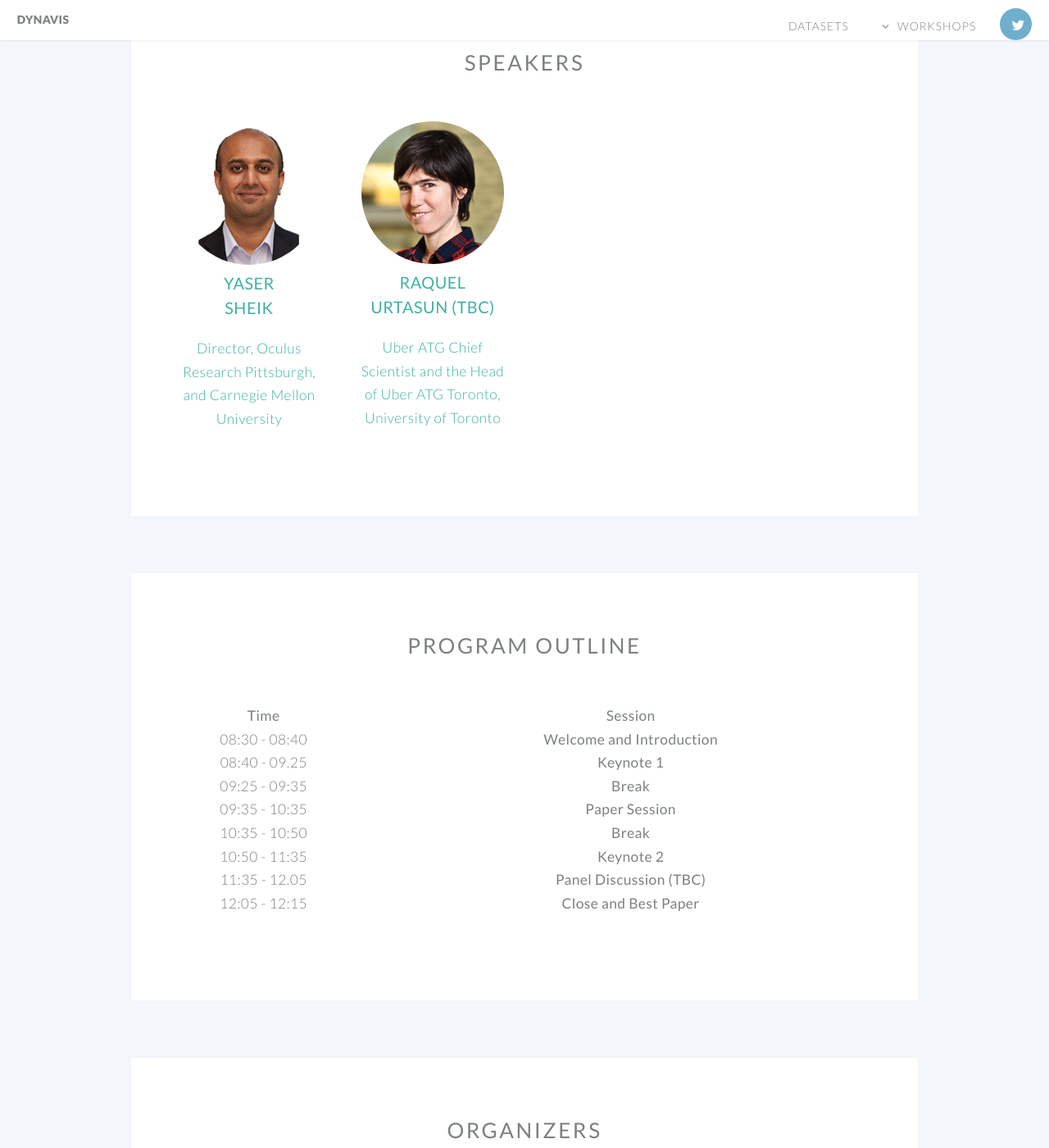
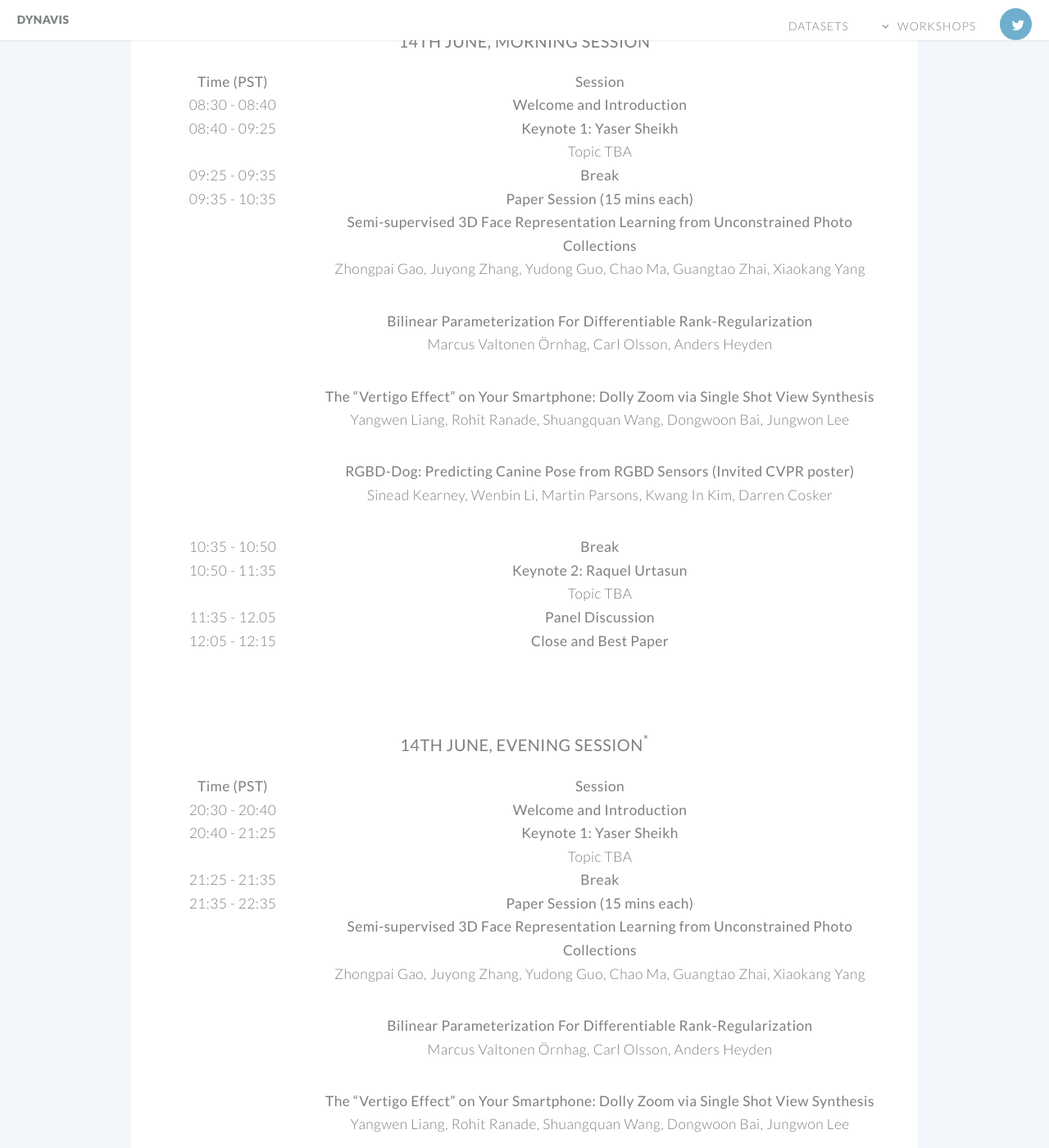
Before and after one commit to DynaVis/DynaVis.github.io, a Jekyll site: the page built from 2020.html, in a window 1280 px wide and 1400 px high, scrolled down 2745 px. Shown: the whole window at 82% size. Built offline with Jekyll 4.4.1, drawn with Linux system fonts in a browser that asks for light colours; some of the changed text lies outside the part shown.

Commit message:
2020 program update

```diff
--- a/2020.html
+++ b/2020.html
@@ -51,7 +51,196 @@ redirect_from: "/"
     </section>
 
 
-     <section class="wrapper style3 container special" id="submission">
+
+    <!-- Three -->
+    <section class="wrapper style3 container special" id="speakers">
+
+        <header class="major">
+            <h2><strong>Speakers</strong></h2>
+        </header>
+        <div class="row">
+            <div class="3u">
+                <a href="http://www.cs.cmu.edu/~yaser/" target="_blank">
+                    <section>
+                        <img class="image-circle" src="/images/2020/ys.png" alt=""/>
+                        <header>
+                            <h3><strong>Yaser <br> Sheik</strong></h3>
+                        </header>
+                        <p> Director, Oculus Research Pittsburgh, and Carnegie Mellon University</p>
+                    </section>
+                </a>
+
+            </div>
+            <div class="3u">
+                <a href="http://www.cs.toronto.edu/~urtasun/" target="_blank">
+                    <section>
+                        <img class="image-circle" src="/images/2020/ru.jpg" alt=""/>
+                        <header>
+                            <h3><strong>Raquel<br> Urtasun</strong></h3>
+                        </header>
+                        <p>Uber ATG Chief Scientist and the Head of Uber ATG Toronto, University of Toronto</p>
+                    </section>
+                </a>
+            </div>
+    </section>
+
+
+    <!-- Three -->
+    <section class="wrapper style3 container special" id="program">
+
+        <header class="major">
+            <h2><strong>Program</strong></h2>
+        </header>
+        <h3><strong>14th June, Morning Session</strong></h3>
+
+       <div class="row">
+           <table >
+	            <colgroup>
+			       <col span="1" style="width: 25%;">
+			       <col span="1" style="width: 75%;">
+			  	</colgroup>
+                    <tbody >
+                            <tr>
+                                <td><strong>Time (PST)</strong></td>
+                                <td><strong>Session</strong></td>
+                            </tr>
+                            <tr>
+                                <td><span >08:30 - 08:40</span></td>
+                                <td><span ><b>Welcome and Introduction</b></span></td>
+                            </tr>
+                            <tr>
+                                <td><span >08:40 - 09:25</span></td>
+                                <td><span ><b>Keynote 1: Yaser Sheikh</b><br>
+											Topic TBA</span>
+								</td>
+                            </tr>
+                            <tr>
+                                <td><span >09:25 - 09:35</span></td>
+                                <td><span ><b>Break</b></span></td>
+                            </tr>
+                            <tr>
+                                <td><span >09:35 - 10:35</span></td>
+                                <td>
+                                	<span ><b>Paper Session (15 mins each)</b></span>
+
+<p><b>Semi-supervised 3D Face Representation Learning from Unconstrained Photo Collections</b><br>
+Zhongpai Gao, Juyong Zhang, Yudong Guo, Chao Ma, Guangtao Zhai, Xiaokang Yang</p>
+
+<p><b>Bilinear Parameterization For Differentiable Rank-Regularization</b><br>
+Marcus Valtonen Örnhag, Carl Olsson, Anders Heyden</p>
+
+<p><b>The “Vertigo Effect” on Your Smartphone: Dolly Zoom via Single Shot View Synthesis</b><br>
+Yangwen Liang, Rohit Ranade, Shuangquan Wang, Dongwoon Bai, Jungwon Lee</p>
+
+<p><b>RGBD-Dog: Predicting Canine Pose from RGBD Sensors (Invited CVPR poster)</b><br>
+Sinead Kearney, Wenbin Li, Martin Parsons, Kwang In Kim, Darren Cosker</p>
+
+                                </td>
+                            </tr>
+                            <tr>
+                                <td><span >10:35 - 10:50</span></td>
+                                <td><span ><b>Break</b></span></td>
+                            </tr>
+                            <tr>
+                                <td><span >10:50 - 11:35</span></td>
+                                <td><span ><b>Keynote 2: Raquel Urtasun</b><br>
+Topic TBA
+                                </span></td>
+                            </tr>
+                            <tr>
+                                <td><span >11:35 - 12.05</span></td>
+                                <td><span ><b>Panel Discussion</b></span></td>
+                            </tr>
+                            <tr>
+                                <td><span >12:05 - 12:15</span></td>
+                                <td><span ><b>Close and Best Paper</b></span></td>
+                            </tr>
+				</tbody>
+			</table>
+        </div>
+
+
+       <br/>
+       <hr/>
+       <h3><strong>14th June, Evening Session<sup>*</sup></strong></h3>
+
+       <div class="row">
+           <table >
+	            <colgroup>
+			       <col span="1" style="width: 25%;">
+			       <col span="1" style="width: 75%;">
+			  	</colgroup>
+                    <tbody >
+                            <tr>
+                                <td><strong>Time (PST)</strong></td>
+                                <td><strong>Session</strong></td>
+                            </tr>
+                            <tr>
+                                <td><span >20:30 - 20:40</span></td>
+                                <td><span ><b>Welcome and Introduction</b></span></td>
+                            </tr>
+                            <tr>
+                                <td><span >20:40 - 21:25</span></td>
+                                <td><span ><b>Keynote 1: Yaser Sheikh</b><br>
+											Topic TBA</span>
+								</td>
+                            </tr>
+                            <tr>
+                                <td><span >21:25 - 21:35</span></td>
+                                <td><span ><b>Break</b></span></td>
+                            </tr>
+                            <tr>
+                                <td><span >21:35 - 22:35</span></td>
+                                <td>
+                                	<span ><b>Paper Session (15 mins each)</b></span>
+
+<p><b>Semi-supervised 3D Face Representation Learning from Unconstrained Photo Collections</b><br>
+Zhongpai Gao, Juyong Zhang, Yudong Guo, Chao Ma, Guangtao Zhai, Xiaokang Yang</p>
+
+<p><b>Bilinear Parameterization For Differentiable Rank-Regularization</b><br>
+Marcus Valtonen Örnhag, Carl Olsson, Anders Heyden</p>
+
+<p><b>The “Vertigo Effect” on Your Smartphone: Dolly Zoom via Single Shot View Synthesis</b><br>
+Yangwen Liang, Rohit Ranade, Shuangquan Wang, Dongwoon Bai, Jungwon Lee</p>
+
+<p><b>RGBD-Dog: Predicting Canine Pose from RGBD Sensors (Invited CVPR poster)</b><br>
+Sinead Kearney, Wenbin Li, Martin Parsons, Kwang In Kim, Darren Cosker</p>
+
+                                </td>
+                            </tr>
+                            <tr>
+                                <td><span >22:35 - 22:50</span></td>
+                                <td><span ><b>Break</b></span></td>
+                            </tr>
+                            <tr>
+                                <td><span >22:50 - 23:35</span></td>
+                                <td><span ><b>Keynote 2: Raquel Urtasun</b><br>
+Topic TBA
+                                </span></td>
+                            </tr>
+                            <tr>
+                                <td><span >23:35 - 00.05</span></td>
+                                <td><span >
+<b>Live Q&A discussion with authors and speakers</b></span></td>
+                            </tr>
+                            <tr>
+                                <td><span >00:05 - 00:15</span></td>
+                                <td><span ><b>Close and Best Paper</b></span></td>
+                            </tr>
+                            <tr>
+                                <td><span >00:15 - 00:45</span></td>
+                                <td><span ><b>Recording of Panel Discussion (from 11:35)</b></span></td>
+                            </tr>
+
+				</tbody>
+			</table>
+			<p><sup>*</sup> Sessions maybe pre-recorded</p>
+        </div>
+
+
+   </section>
+
+        <section class="wrapper style3 container special" id="submission">
 
         <header class="major">
             <h2><strong>Submission</strong></h2>
@@ -108,100 +297,9 @@ redirect_from: "/"
 					<h3>Prize</h3>
 				</header>
 				<p>The best paper will receive a <b>NVIDIA TITAN RTX GPU</b>, courtesy of our workshop sponsor <a href="https://www.nvidia.com/" target="_blank">NVIDIA</a>.</p>
-		</div>
-
-
-
-
+			</div>
         </div>
     </section>
-
-
-
-    <!-- Three -->
-    <section class="wrapper style3 container special" id="speakers">
-
-        <header class="major">
-            <h2><strong>Speakers</strong></h2>
-        </header>
-        <div class="row">
-            <div class="3u">
-                <a href="http://www.cs.cmu.edu/~yaser/" target="_blank">
-                    <section>
-                        <img class="image-circle" src="/images/2020/ys.png" alt=""/>
-                        <header>
-                            <h3><strong>Yaser <br> Sheik</strong></h3>
-                        </header>
-                        <p> Director, Oculus Research Pittsburgh, and Carnegie Mellon University</p>
-                    </section>
-                </a>
-
-            </div>
-            <div class="3u">
-                <a href="http://www.cs.toronto.edu/~urtasun/" target="_blank">
-                    <section>
-                        <img class="image-circle" src="/images/2020/ru.jpg" alt=""/>
-                        <header>
-                            <h3><strong>Raquel<br> Urtasun (TBC)</strong></h3>
-                        </header>
-                        <p>Uber ATG Chief Scientist and the Head of Uber ATG Toronto, University of Toronto</p>
-                    </section>
-                </a>
-            </div>
-    </section>
-
-
-    <!-- Three -->
-    <section class="wrapper style3 container special" id="program">
-
-        <header class="major">
-            <h2><strong>Program Outline</strong></h2>
-        </header>
-       <div class="row">
-           <table >
-                    <tbody >
-                            <tr>
-                                <td><strong>Time</strong></td>
-                                <td><strong>Session</strong></td>
-                            </tr>
-                            <tr>
-                                <td><span >08:30 - 08:40</span></td>
-                                <td><span ><b>Welcome and Introduction</b></span></td>
-                            </tr>
-                            <tr>
-                                <td><span >08:40 - 09.25</span></td>
-                                <td><span ><b>Keynote 1</b></span></td>
-                            </tr>
-                            <tr>
-                                <td><span >09:25 - 09:35</span></td>
-                                <td><span ><b>Break</b></span></td>
-                            </tr>
-                            <tr>
-                                <td><span >09:35 - 10:35</span></td>
-                                <td><span ><b>Paper Session</b></span></td>
-                            </tr>
-                            <tr>
-                                <td><span >10:35 - 10:50</span></td>
-                                <td><span ><b>Break</b></span></td>
-                            </tr>
-                            <tr>
-                                <td><span >10:50 - 11:35</span></td>
-                                <td><span ><b>Keynote 2</b></span></td>
-                            </tr>
-                            <tr>
-                                <td><span >11:35 - 12.05</span></td>
-                                <td><span ><b>Panel Discussion (TBC)</b></span></td>
-                            </tr>
-                            <tr>
-                                <td><span >12:05 - 12:15</span></td>
-                                <td><span ><b>Close and Best Paper</b></span></td>
-                            </tr>
-				</tbody>
-			</table>
-        </div>
-   </section>
-
-
 
     <!-- Three -->
     <section class="wrapper style3 container special" id="organizers">
```
